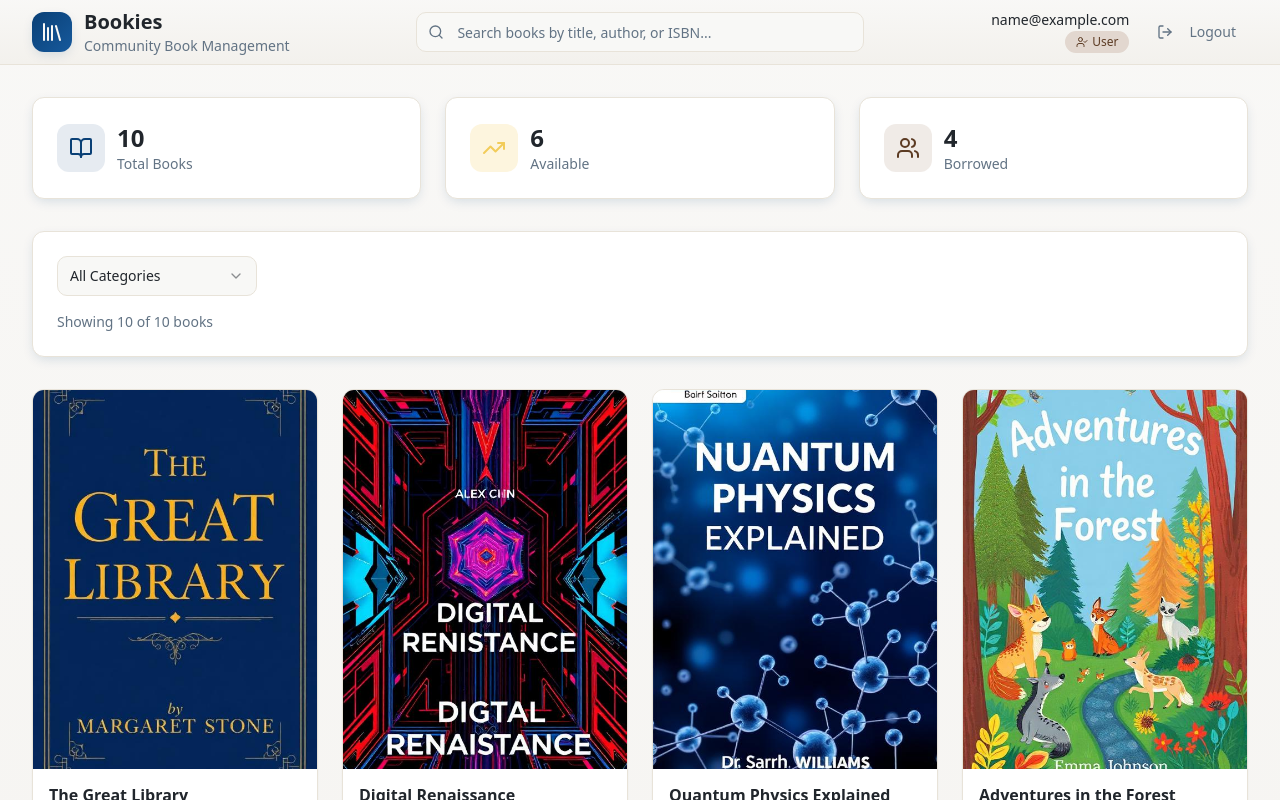
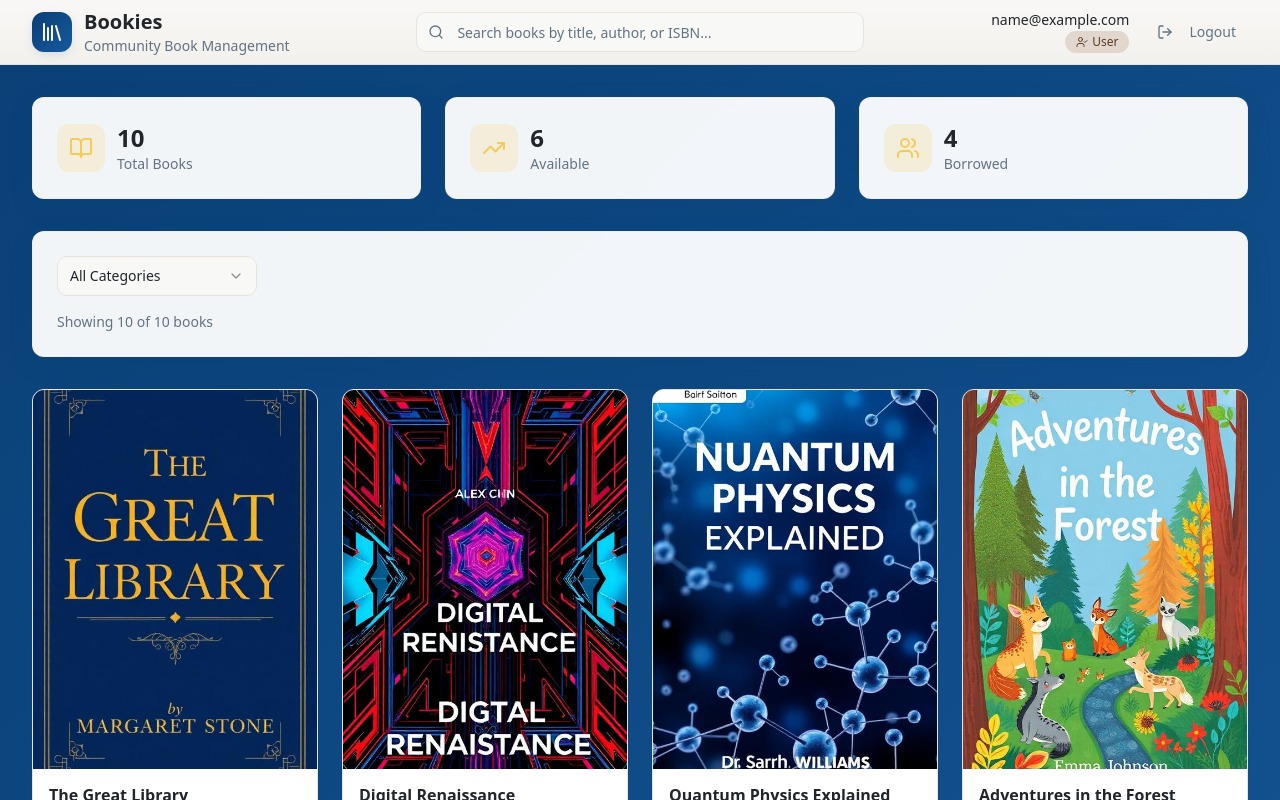
Before and after one commit to pbhavyasri5/Bookies-1, a React (Vite) app: page / in a window 1280 px wide. Both pictures are taken after typing "name@example.com", "Sample123" into the empty fields and a click on the button "Sign In". Shown: the top 800 px of the page. Built offline with nearby package versions, Linux system fonts and the light colour scheme; the HTML template or start-up script is replaced by a standard one.

Commit message:
Refactor: Change colors after signup

```diff
--- a/src/pages/Index.tsx
+++ b/src/pages/Index.tsx
@@ -94,7 +94,7 @@ const Index = () => {
   }
 
   return (
-    <div className="min-h-screen bg-gradient-paper">
+    <div className="min-h-screen bg-gradient-library">
       <LibraryHeader
         user={user}
         onLogin={handleLogin}
@@ -108,10 +108,10 @@ const Index = () => {
         <main className="max-w-7xl mx-auto px-4 sm:px-6 lg:px-8 py-8">
         {/* Stats Section */}
         <div className="grid grid-cols-1 md:grid-cols-3 gap-6 mb-8">
-          <div className="bg-card rounded-lg p-6 border border-border shadow-book">
+          <div className="bg-card/95 backdrop-blur-sm rounded-lg p-6 border border-accent/20 shadow-elegant">
             <div className="flex items-center gap-3">
-              <div className="bg-primary/10 p-3 rounded-lg">
-                <BookOpen className="h-6 w-6 text-primary" />
+              <div className="bg-accent/20 p-3 rounded-lg">
+                <BookOpen className="h-6 w-6 text-accent" />
               </div>
               <div>
                 <p className="text-2xl font-bold text-card-foreground">{totalBooks}</p>
@@ -120,7 +120,7 @@ const Index = () => {
             </div>
           </div>
 
-          <div className="bg-card rounded-lg p-6 border border-border shadow-book">
+          <div className="bg-card/95 backdrop-blur-sm rounded-lg p-6 border border-accent/20 shadow-elegant">
             <div className="flex items-center gap-3">
               <div className="bg-accent/20 p-3 rounded-lg">
                 <TrendingUp className="h-6 w-6 text-accent" />
@@ -132,10 +132,10 @@ const Index = () => {
             </div>
           </div>
 
-          <div className="bg-card rounded-lg p-6 border border-border shadow-book">
+          <div className="bg-card/95 backdrop-blur-sm rounded-lg p-6 border border-accent/20 shadow-elegant">
             <div className="flex items-center gap-3">
-              <div className="bg-secondary/50 p-3 rounded-lg">
-                <Users className="h-6 w-6 text-secondary-foreground" />
+              <div className="bg-accent/20 p-3 rounded-lg">
+                <Users className="h-6 w-6 text-accent" />
               </div>
               <div>
                 <p className="text-2xl font-bold text-card-foreground">{borrowedBooks}</p>
@@ -146,7 +146,7 @@ const Index = () => {
         </div>
 
         {/* Filter Section */}
-        <div className="bg-card rounded-lg p-6 border border-border shadow-book mb-8">
+        <div className="bg-card/95 backdrop-blur-sm rounded-lg p-6 border border-accent/20 shadow-elegant mb-8">
           <div className="flex flex-col sm:flex-row gap-4 items-start sm:items-center justify-between">
             <div className="flex flex-col sm:flex-row gap-4 flex-1">
               <CategoryFilter
@@ -189,7 +189,7 @@ const Index = () => {
             ))}
           </div>
         ) : (
-          <div className="bg-card rounded-lg p-12 border border-border shadow-book text-center">
+          <div className="bg-card/95 backdrop-blur-sm rounded-lg p-12 border border-accent/20 shadow-elegant text-center">
             <BookOpen className="h-16 w-16 text-muted-foreground mx-auto mb-4" />
             <h3 className="text-lg font-semibold text-card-foreground mb-2">
               No books found
```
